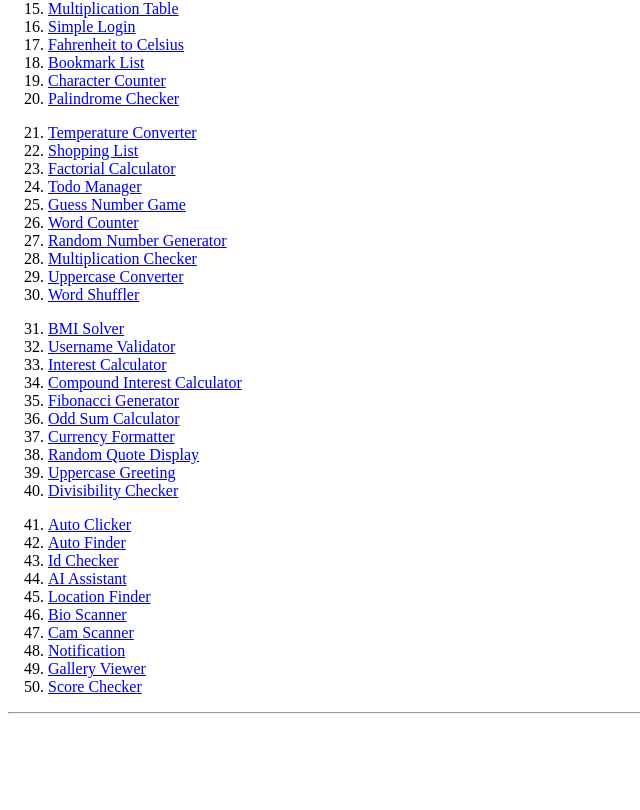
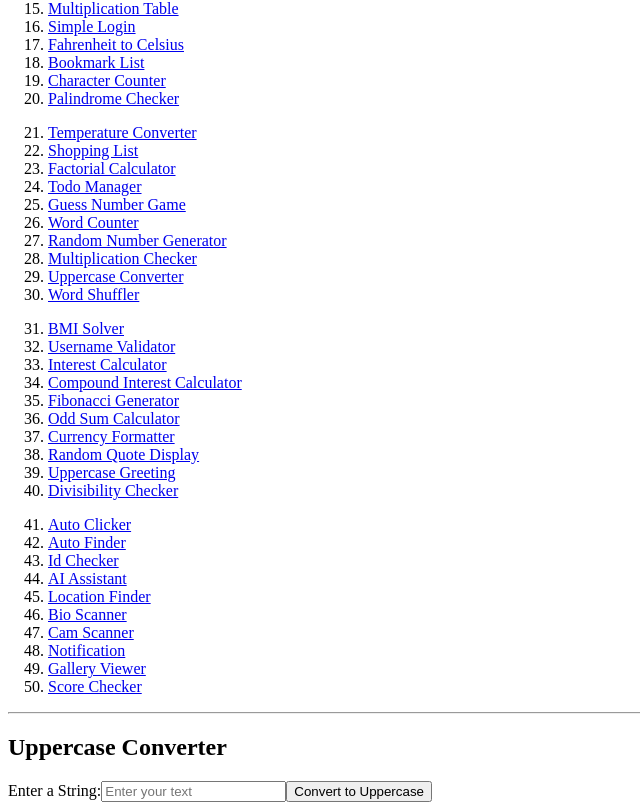
Before and after one commit to SVFC-Travel-Booking-System/Angular-Components, an Angular app: page /uppercase-converter in a window 1280 px wide. Before the commit this address led to /. Shown: the part 348-1158 px from the top of the page, without its empty margins (0-640 px from the left). Before the commit the page ends 1070 px from the top, so only its background shows below. Built offline with nearby package versions, Linux system fonts and the light colour scheme.

Commit message:
#29 Convert input string to uppercase

```diff
--- a/src/app/app-routing.module.ts
+++ b/src/app/app-routing.module.ts
@@ -28,6 +28,7 @@ import { GuessnumbergameComponent } from './components/guessnumbergame/guessnumb
 import { WordcounterComponent } from './components/wordcounter/wordcounter.component';
 import { RandomnumbergeneratorComponent } from './components/randomnumbergenerator/randomnumbergenerator.component';
 import { MultiplicationcheckerComponent } from './components/multiplicationchecker/multiplicationchecker.component';
+import { UppercaseconverterComponent } from './components/uppercaseconverter/uppercaseconverter.component';
 
 
 const routes: Routes = [
@@ -59,7 +60,7 @@ const routes: Routes = [
   { path: 'word-counter', component: WordcounterComponent },
   { path: 'random-number-generator', component: RandomnumbergeneratorComponent },
   { path: 'multiplication-checker', component: MultiplicationcheckerComponent },
-
+  { path: 'uppercase-converter', component: UppercaseconverterComponent },
 
 ];
 
--- a/src/app/app.module.ts
+++ b/src/app/app.module.ts
@@ -32,6 +32,7 @@ import { GuessnumbergameComponent } from './components/guessnumbergame/guessnumb
 import { WordcounterComponent } from './components/wordcounter/wordcounter.component';
 import { RandomnumbergeneratorComponent } from './components/randomnumbergenerator/randomnumbergenerator.component';
 import { MultiplicationcheckerComponent } from './components/multiplicationchecker/multiplicationchecker.component';
+import { UppercaseconverterComponent } from './components/uppercaseconverter/uppercaseconverter.component';
 
 
 @NgModule({
@@ -65,6 +66,7 @@ import { MultiplicationcheckerComponent } from './components/multiplicationcheck
     WordcounterComponent,
     RandomnumbergeneratorComponent,
     MultiplicationcheckerComponent,
+    UppercaseconverterComponent,
 
 
 
--- /dev/null
+++ b/src/app/components/uppercaseconverter/uppercaseconverter.component.html
@@ -0,0 +1,15 @@
+<div class="uppercase-converter-container">
+    <h2>Uppercase Converter</h2>
+
+    <form (ngSubmit)="convertToUppercase()">
+        <label for="inputString">Enter a String:</label>
+        <input type="text" id="inputString" [(ngModel)]="inputString" name="inputString" placeholder="Enter your text" required />
+
+        <button type="submit">Convert to Uppercase</button>
+    </form>
+
+    <!-- Display the uppercase result -->
+    <div *ngIf="uppercaseString">
+        <h3>Uppercase String: {{ uppercaseString }}</h3>
+    </div>
+</div>
--- /dev/null
+++ b/src/app/components/uppercaseconverter/uppercaseconverter.component.ts
@@ -0,0 +1,17 @@
+import { Component } from '@angular/core';
+
+@Component({
+  selector: 'app-uppercaseconverter',
+  templateUrl: './uppercaseconverter.component.html',
+  styleUrl: './uppercaseconverter.component.css'
+})
+export class UppercaseconverterComponent {
+
+  inputString: string = ''; // Holds the input string
+  uppercaseString: string | null = null; // Holds the converted uppercase string
+
+  // Method to convert the input string to uppercase
+  convertToUppercase() {
+    this.uppercaseString = this.inputString.toUpperCase();
+  }
+}
```
Also changed, not shown: src/app/components/uppercaseconverter/uppercaseconverter.component.css (added), 1 other file (tests, documents, lock files or other folders).
